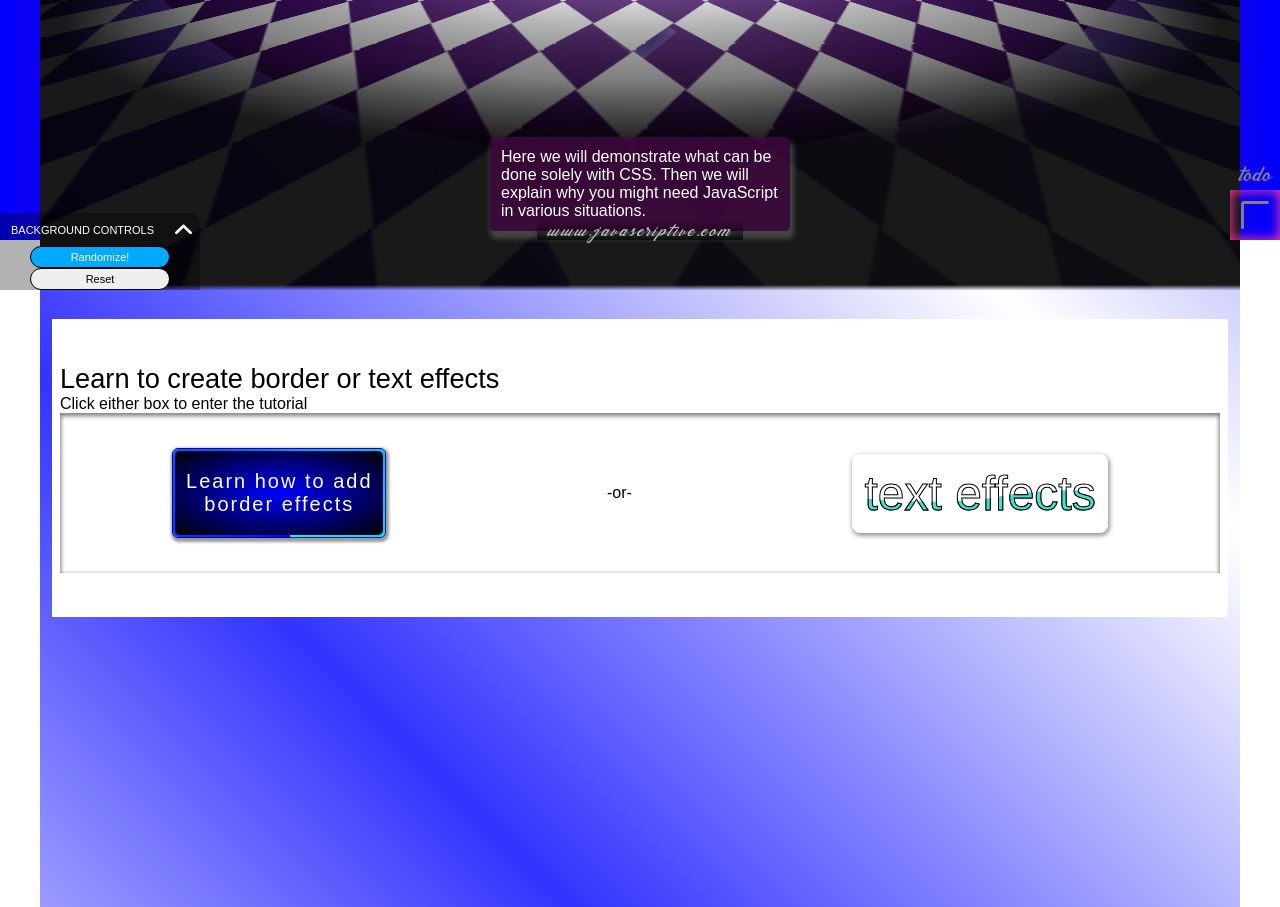
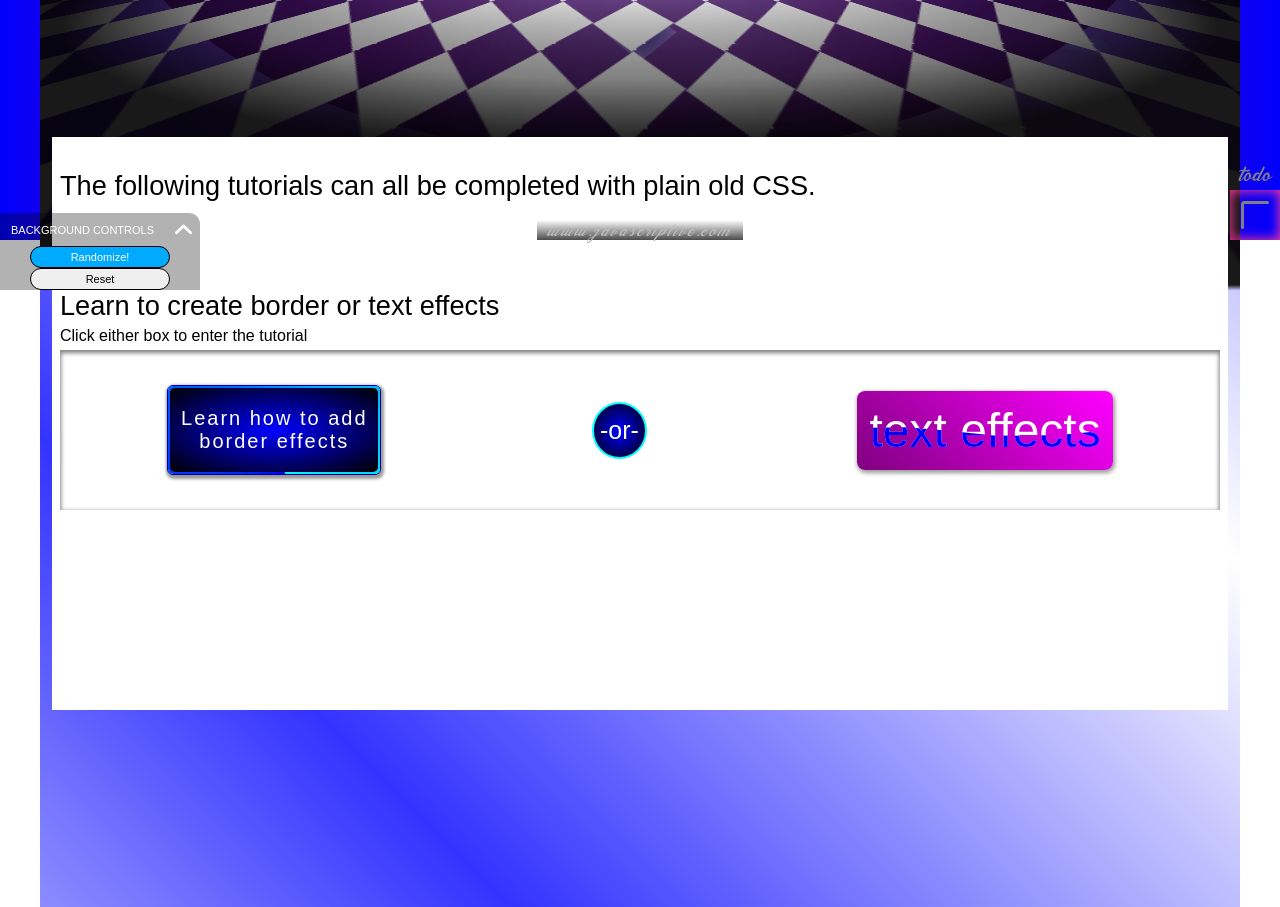
Before and after one commit to virtualepoch/web-engines-react, a React (Create React App) app: page /css in a window 1280 px wide. Shown: the part 560-1467 px from the top of the page. Built offline with nearby package versions, Linux system fonts and the light colour scheme.

Commit message:
css page layout change

```diff
--- a/src/pages/css/Css.js
+++ b/src/pages/css/Css.js
@@ -7,9 +7,9 @@ export default function Css() {
   return (
     <div className="css-page">
       <h1 className="heading">Welcome to the CSS Section</h1>
-      {/* <div className="load-message"></div> */}
       <BallScene />
-      <p className="heading-p-box">Here we will demonstrate what can be done solely with CSS. Then we will explain why you might need JavaScript in various situations.</p>
+      <div className="main-content">
+        <h1>The following tutorials can all be completed with plain old CSS.</h1>
         <div className="text-effects">
           <h1>Learn to create border or text effects</h1>
           <p>Click either box to enter the tutorial</p>
@@ -19,12 +19,13 @@ export default function Css() {
                 <BorderEffect />
               </Link>
             </div>
-          <p>-or-</p>
+            <div className="or-text-box">-or-</div>
             <div className="wave-text-container">
               <h2>text effects</h2>
             </div>
           </div>
         </div>
       </div>
+    </div>
   );
 }
--- a/src/pages/css/border-effect-page/BorderEffectPage.js
+++ b/src/pages/css/border-effect-page/BorderEffectPage.js
@@ -79,7 +79,7 @@ export default function BorderEffectPage() {
     background: radial-gradient(blue, black);
 }`}
       </pre>
-      <p>There you have it. This is just one example of the interesting things you can accomplish with just a few lines of CSS.</p>
+      <p>There you have it. This is just one example of the many things you can accomplish with just a few lines of CSS.</p>
     </div>
   );
 }
--- a/src/pages/css/css.css
+++ b/src/pages/css/css.css
@@ -11,6 +11,7 @@
   font: 200 clamp(1.3rem, 5vw, 1.7rem) sans-serif;
 }
 .css-page p {
+  padding: 5px 0;
   font: lighter clamp(0.7rem, 5vw, 1rem) sans-serif;
 }
 .heading {
@@ -24,57 +25,135 @@
   box-shadow: 2px 2px 4px 4px rgb(0, 0, 0, 0.5);
   background: linear-gradient(0deg, white 10%, lightgray 11% 16%, white 17% 21%, lightgray 22% 25%, white 26% 29%, lightgray 30% 32%, white 33% 35%, lightgray 36% 37%, white 38% 39%, skyblue 39% 55%, aliceblue, lightgray);
 }
-.load-message {
+.main-content {
+  width: 100%;
+  padding: 33px 8px 200px 8px;
+  position: relative;
+  background: white;
+}
+
+/* transform-style: preserve-3d; !!!!!!!THIS STYLING WAS ACTUALLY ABLE TO ACT LIKE A Z-INDEX WHEN THE ELEMENT'S POSITION (IN THIS CASE RELATIVE) WAS NOT DECLARED!!!VERY INTERESTING*/
+
+.text-effects {
+  width: 100%;
+  margin-top: 88px;
+  font: 25px sans-serif;
+}
+.effects-container {
+  padding: 23px 0;
+  display: flex;
+  flex-wrap: wrap;
+  align-items: center;
+  justify-content: space-around;
+  box-shadow: inset 0 2px 4px 1px rgb(0, 0, 0, 0.5);
+}
+/* BORDER EFFECT /////////// */
+.border-effect-container {
+  height: fit-content;
+  margin: 12px 4px;
+  display: flex;
+  align-items: center;
+  justify-content: center;
+}
+.border-effect-wrapper {
   width: fit-content;
-  padding: 11px;
-  position: fixed;
-  top: 100px;
-  right: 11px;
-  z-index: 11;
-  border: 1px solid rgba(86, 224, 236, 0.5);
-  border-radius: 11px;
-  box-shadow: 10px 10px 10px 10px rgb(0, 0, 0, 0.5);
-  background: radial-gradient(lightgray, lightgray, black);
-  color: #000;
-  transition: 1s all 3s;
-  animation: flicker 1s linear infinite;
+  border: 1px solid;
+  border-radius: 6px;
 }
-@keyframes flicker {
+.border-effect-box {
+  width: 212px;
+  height: 88px;
+  position: relative;
+  border-radius: 5px;
+  overflow: hidden;
+  box-shadow: 1px 2px 3px 3px rgba(0, 0, 0, 0.4);
+}
+.border-effect-box::before {
+  content: "";
+  width: 200%;
+  height: 400%;
+  position: absolute;
+  left: -50%;
+  top: -150%;
+  background: conic-gradient(blue, aqua);
+  animation: rotate 4s infinite linear;
+}
+@keyframes rotate {
+  to {
+    transform: rotate(360deg);
+  }
+}
+.border-effect-box::after {
+  content: "Learn how to add border effects";
+  width: 208px;
+  height: 84px;
+  position: relative;
+  top: 2px;
+  left: 2px;
+  border-radius: 5px;
+  display: flex;
+  align-items: center;
+  font: 20px sans-serif;
+  color: white;
+  letter-spacing: 2px;
+  text-align: center;
+  background: radial-gradient(blue, black);
+}
+.or-text-box {
+  padding: 12px 6px;
+  position: relative;
+  border: 2px solid aqua;
+  border-radius: 50%;
+  color: white;
+  background: radial-gradient(blue, black);
+}
+/* WAVE TEXT /////////////////////////////// */
+.wave-text-container {
+  width: fit-content;
+  height: fit-content;
+  margin: 12px 4px;
+  padding: 12px;
+  display: flex;
+  flex-direction: column;
+  align-items: center;
+  justify-content: center;
+  border-radius: 8px;
+  box-shadow: 1px 2px 4px 1px rgba(0, 0, 0, 0.4);
+  overflow: hidden;
+  background: linear-gradient(45deg, purple, magenta);
+}
+.wave-text-container h2 {
+  position: relative;
+  font: 3rem Poppins, sans-serif;
+  color: white;
+  /* -webkit-text-stroke: 1px gray; */
+}
+.wave-text-container h2::after {
+  content: "text effects";
+  position: absolute;
+  left: 0;
+  color: blue;
+  animation: wave-text-anim 2s ease-in-out infinite;
+}
+@keyframes wave-text-anim {
   0%,
   100% {
-    opacity: 1;
+    clip-path: polygon(0% 45%, 16% 44%, 33% 50%, 54% 60%, 70% 61%, 84% 59%, 100% 52%, 100% 100%, 0% 100%);
   }
+
   50% {
-    opacity: 0;
+    clip-path: polygon(0% 60%, 15% 65%, 34% 66%, 51% 62%, 67% 50%, 84% 45%, 100% 46%, 100% 100%, 0% 100%);
   }
 }
-.heading-p-box {
-  max-width: 300px;
-  padding: 11px;
-  position: relative;
-  line-height: 22px;
-  border-radius: 5px;
-  color: white;
-  box-shadow: 2px 6px 5px 2px rgb(112, 112, 112, 0.5);
-  background: rgb(65, 8, 65, 0.8);
-  /* transform-style: preserve-3d; !!!!!!!THIS STYLING WAS ACTUALLY ABLE TO ACT LIKE A Z-INDEX WHEN THE ELEMENT'S POSITION (IN THIS CASE RELATIVE) WAS NOT DECLARED!!!VERY INTERESTING*/
-  /* perspective: 400px; */
-  /* perspective-origin: 50%; */
-  transition: 2s ease-in 1s;
+.back-btn {
+  padding: 8px 12px;
+  position: absolute;
+  left: 0;
+  border: none;
+  border-top-right-radius: 8px;
+  border-bottom-right-radius: 8px;
 }
-.heading-p-box:hover {
-  animation: text-box-1 2s ease-in-out infinite;
-}
-@keyframes text-box-1 {
-  0%,
-  100% {
-    color: white;
-  }
-  50% {
-    transform: scale(1.05);
-  }
-}
-/* PYRAMID SECTION ///////////////////////////////////////////////////////// */
+/* PYRAMID SECTION ////////////////// */
 .pyramid-container {
   height: 400px;
   width: 60%;
@@ -144,118 +223,3 @@
   box-shadow: 0 0 20px 10px rgb(0, 0, 0, 0.5);
   clip-path: none;
 }
-.text-effects {
-  width: 100%;
-  margin-top: 88px;
-  padding: 44px 8px;
-  font: 25px sans-serif;
-  background: white;
-}
-.effects-container {
-  padding: 23px 0;
-  display: flex;
-  flex-wrap: wrap;
-  align-items: center;
-  justify-content: space-around;
-  box-shadow: inset 0 2px 4px 1px rgb(0, 0, 0, 0.5);
-}
-/* BORDER EFFECT /////////// */
-.border-effect-container {
-  height: fit-content;
-  margin: 12px 4px;
-  display: flex;
-  align-items: center;
-  justify-content: center;
-}
-.border-effect-wrapper {
-  width: fit-content;
-  border: 1px solid;
-  border-radius: 6px;
-}
-.border-effect-box {
-  width: 212px;
-  height: 88px;
-  position: relative;
-  border-radius: 5px;
-  overflow: hidden;
-  box-shadow: 1px 2px 3px 3px rgba(0, 0, 0, 0.4);
-}
-.border-effect-box::before {
-  content: "";
-  width: 200%;
-  height: 400%;
-  position: absolute;
-  left: -50%;
-  top: -150%;
-  background: conic-gradient(blue, aqua);
-  animation: rotate 4s infinite linear;
-}
-@keyframes rotate {
-  to {
-    transform: rotate(360deg);
-  }
-}
-.border-effect-box::after {
-  content: "Learn how to add border effects";
-  width: 208px;
-  height: 84px;
-  position: relative;
-  top: 2px;
-  left: 2px;
-  border-radius: 5px;
-  display: flex;
-  align-items: center;
-  font: 20px sans-serif;
-  color: white;
-  letter-spacing: 2px;
-  text-align: center;
-  background: radial-gradient(blue, black);
-}
-/* WAVE TEXT /////////////////////////////////////////////////////////////////////////// */
-.wave-text-container {
-  width: fit-content;
-  height: fit-content;
-  margin: 12px 4px;
-  padding: 12px;
-  display: flex;
-  flex-direction: column;
-  align-items: center;
-  justify-content: center;
-  border-radius: 8px;
-  box-shadow: 1px 2px 4px 1px rgba(0, 0, 0, 0.4);
-  overflow: hidden;
-}
-.wave-text-container h2 {
-  position: relative;
-  color: #fff;
-  font: 3rem Poppins, sans-serif;
-}
-.wave-text-container h2 {
-  color: transparent;
-  -webkit-text-stroke: 1px black;
-}
-.wave-text-container h2::after {
-  content: "text effects";
-  position: absolute;
-  left: 0;
-  color: turquoise;
-  animation: wave-text-anim 4s ease-in-out infinite;
-}
-@keyframes wave-text-anim {
-  0%,
-  100% {
-    clip-path: polygon(0% 45%, 16% 44%, 33% 50%, 54% 60%, 70% 61%, 84% 59%, 100% 52%, 100% 100%, 0% 100%);
-  }
-
-  50% {
-    clip-path: polygon(0% 60%, 15% 65%, 34% 66%, 51% 62%, 67% 50%, 84% 45%, 100% 46%, 100% 100%, 0% 100%);
-  }
-}
-.back-btn {
-  padding: 8px 12px;
-  position: absolute;
-  left: 0;
-  border: none;
-  border-top-right-radius: 8px;
-  border-bottom-right-radius: 8px;
-}
```
Lines whose indentation alone changed are shown as unchanged.
